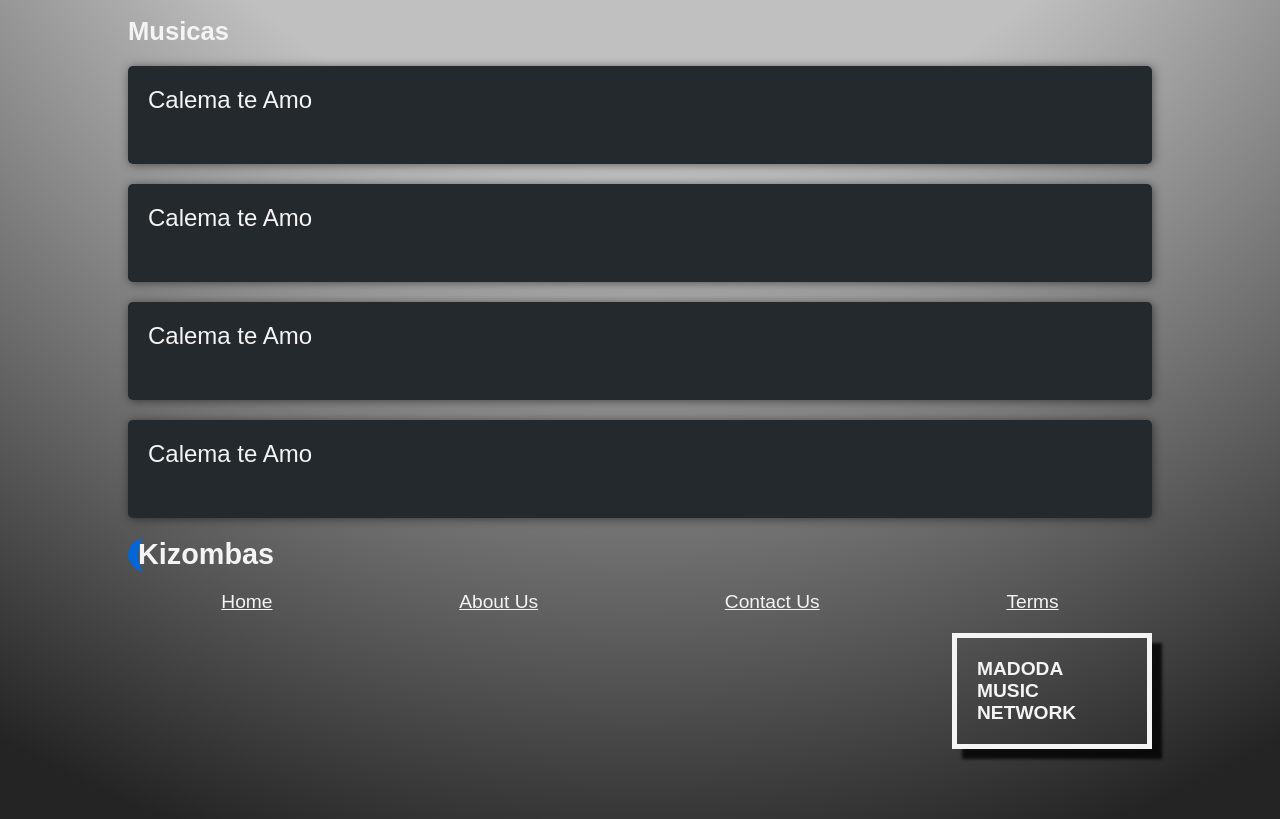
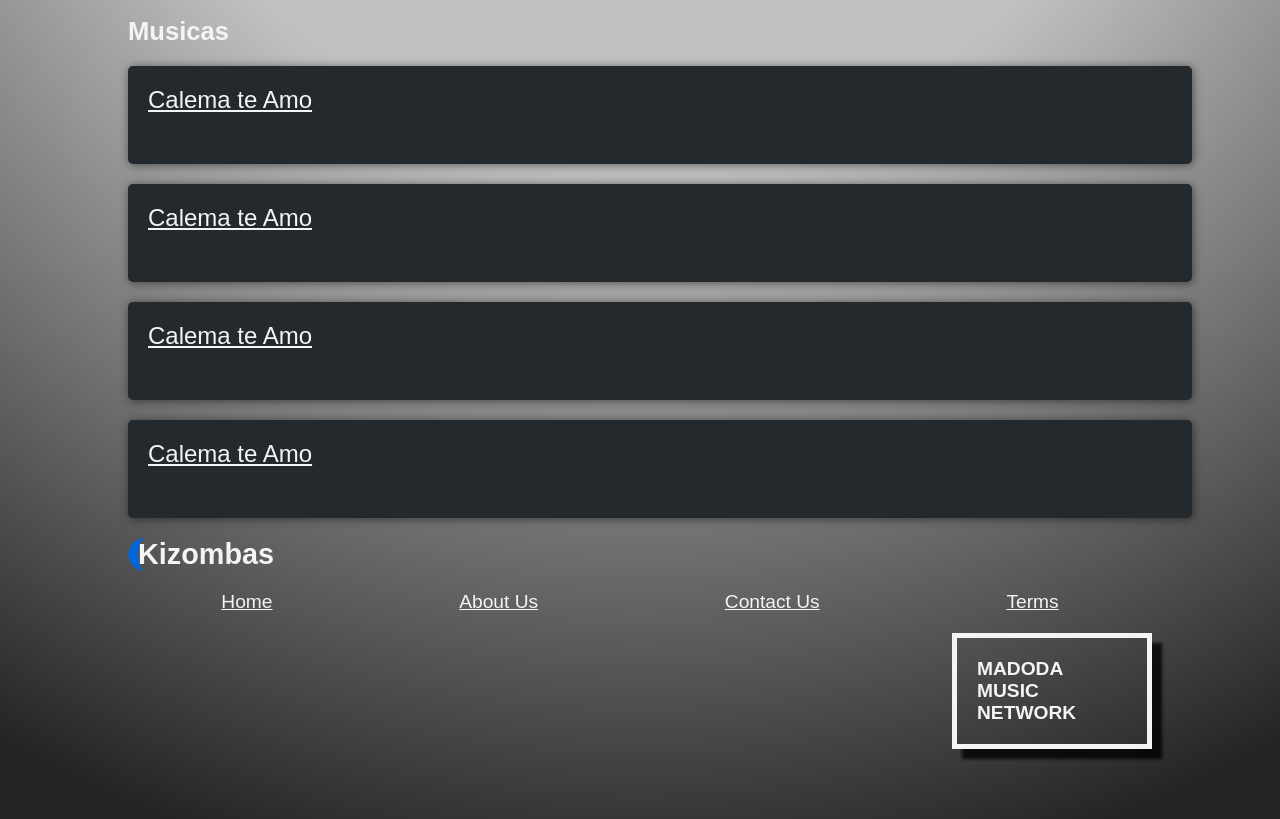
Before and after one commit to proMoz/mm-go, a plain HTML site: page single.html in a window 1280 px wide. Shown: the part 1600-2419 px from the top of the page. Drawn offline with Linux system fonts and the light colour scheme.

Commit message:
modify other post display

```diff
--- a/single.html
+++ b/single.html
@@ -141,30 +141,12 @@
 
     <div class="other_posts posts-container">
         <div class="section-title"><strong>Musicas</strong></div>
-
-        <a href="#">
-        <article class="post-cont">
-            <p class="title">Calema te Amo</p>
-        </article>
-        </a>
-
-        <a href="#">
-        <article class="post-cont">
-            <p class="title">Calema te Amo</p>
-        </article>
-        </a>
-
-        <a href="#">
-        <article class="post-cont">
-            <p class="title">Calema te Amo</p>
-        </article>
-        </a>
-
-        <a href="#">
-        <article class="post-cont">
-            <p class="title">Calema te Amo</p>
-        </article>
-        </a>
+        <ul>
+            <li class="post-cont"><a href="#">Calema te Amo</a></li>
+            <li class="post-cont"><a href="#">Calema te Amo</a></li>
+            <li class="post-cont"><a href="#">Calema te Amo</a></li>
+            <li class="post-cont"><a href="#">Calema te Amo</a></li>
+        </ul>
     </div>
 
     <footer>
--- a/style.scss
+++ b/style.scss
@@ -57,15 +57,22 @@ body {
             text-decoration: none;
         }
         .post-cont {
-            background-color: #24292e;
+            a {
+                // background-color: #24292e;
+                width: 100%;
+                color: #f4f4f4;
+                text-decoration: underline;
+            }
+            list-style: none;
             color: #f4f4f4;
-            text-decoration: none;
             font-size: 1.5rem;
             padding: 20px 20px 50px;
             border-radius: 5px;
             box-shadow: 1px 1px 10px rgba($color: #000000, $alpha: .5);
+            background-color: #24292e;
             margin: 20px 0;
             transition: .3s;
+            width: 100%;
             &:hover {
                 background-color: #0366d6;
             }
@@ -115,15 +122,11 @@ body {
                 color: #f4f4f4;
                 text-decoration: none;
                 text-transform: uppercase;
-                // padding: 15px;
 
+                &:hover {
+                    color: #0366d6;
+                }
             }
-            // width: 25%;
-            // background-color: #24292e;
-            // color: #0366d6;
-            // padding: 20px;
-            // border: 25px;
-            // box-shadow: 1px 1px 10px rgba($color: #000000, $alpha: .5);
         }
     }
 }
```
Also changed, not shown: style.css, 1 other file.
